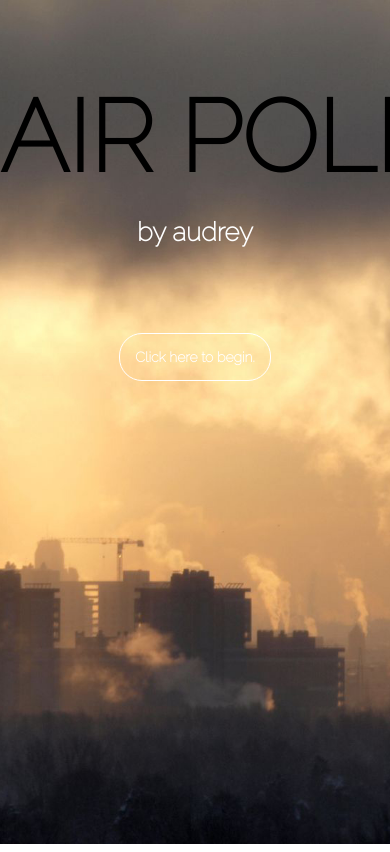
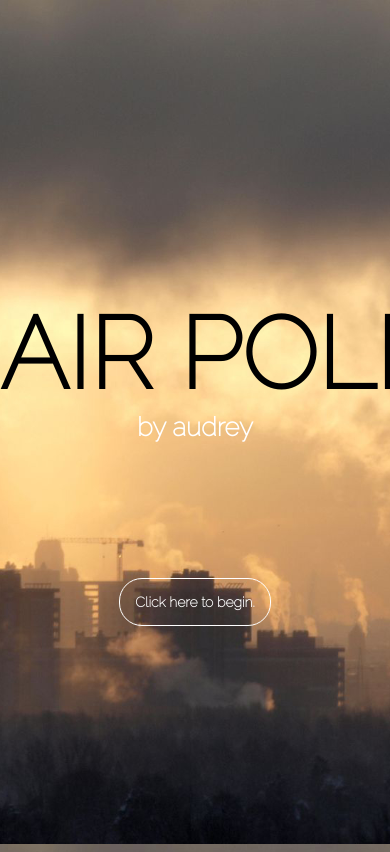
Before and after one commit to adrielobongalon/shasta-projects, a plain HTML site: page air-pollution/index.html in a window 390 px wide. Drawn offline with Linux system fonts and the light colour scheme.

Commit message:
index page works for mobile

```diff
--- a/air-pollution/index.html
+++ b/air-pollution/index.html
@@ -19,7 +19,9 @@
 <html lang="en">
     <head>
         <meta charset="utf-8">
+
         <title>Air Pollution</title>
+
         <link rel="stylesheet" type="text/css" href="style-index.css">
         <link href="https://fonts.googleapis.com/css?family=Raleway:100" rel="stylesheet" type="text/css">
 
@@ -45,10 +47,13 @@
         <meta name="theme-color" content="#eadc97">
     </head>
     <body>
-        <h1 id="air-pollution">AIR POLLUTION</h1>
-        <h2 id="by-audrey">by audrey</h2>
-
-        <!-- the div is for the animation -->
-        <div id="button"><a href="overview.html">Click here to begin.</a></div>
+        <div class="title">
+            <h1 id="air-pollution">AIR POLLUTION</h1>
+            <h2 id="by-audrey">by audrey</h2>
+        </div>
+        <div class="button-div">
+            <!-- the button div is for the animation -->
+            <div id="button"><a href="overview.html">Click here to begin.</a></div>
+        </div>
     </body>
 </html>
--- a/air-pollution/style-index.css
+++ b/air-pollution/style-index.css
@@ -27,14 +27,16 @@ root {
 
 
 html {
-    background: url("clouds-polluted-city.jpg") no-repeat center center fixed;
+    background: url("clouds-polluted-city.jpg") no-repeat right center fixed;
     -webkit-background-size: cover;
     -moz-background-size: cover;
     -o-background-size: cover;
     background-size: cover;
+    min-height: 101%;
     margin: 0;
     padding: 0;
     overflow-x: hidden;
+    overflow-y: hidden;
 }
 
 
@@ -54,7 +56,7 @@ body {
     color: #000000;
     font-size: 100px;
     text-align: center;
-    margin: 20% 0 0;
+    margin: 0;
     padding: 0;
     white-space: nowrap;
     overflow: hidden;
@@ -69,14 +71,16 @@ body {
     font-size: 26px;
     color: #ffffff;
     text-align: center;
+    margin: 0;
+    padding: 0;
 }
 
 
 
 
 #button {
-    margin-top: 100px;
     text-align: center;
+
     -webkit-transition: all 0.5s ease;
     -moz-transition: all 0.5s ease;
     -ms-transition: all 0.5s ease;
@@ -122,12 +126,42 @@ body {
 
 
 
-/*#air-pollution::selection, #air-pollution::-moz-selection,*/
-/*h1::selection, h1::-moz-selection, i::selection, i::-moz-selection, b::selection , b::-moz-selection, p.main-text a::selection, p.main-text a::-moz-selection, li::selection,*/
-/*li::-moz-selection, br::selection, br::-moz-selection, span::selection, span::-moz-selection {*/
-/*    background: #c2b15f;*/
-/*}*/
-
 #air-pollution::selection, #by-audrey::selection, a::selection {
     background: #eadc97;
+    background: rgba(234, 220, 151, 0.5);
 }
+/* firefox is sooooo outdated. you have to manually enter each one. you cant list them or they'll glitch */
+#air-pollution::-moz-selection {
+    background: #eadc97;
+    background: rgba(234, 220, 151, 0.5);
+}
+#by-audrey::-moz-selection {
+    background: #eadc97;
+    background: rgba(234, 220, 151, 0.5);
+}
+a::-moz-selection {
+    background: #eadc97;
+    background: rgba(234, 220, 151, 0.5);
+}
+
+
+
+
+.title {
+    /*border-top: 1px solid green;*/
+    /*border-bottom: 1px dashed green;*/
+    /*flex: 0 1 auto;*/
+    width: 100%;
+    min-height: 33vh;
+    position: absolute;
+    top: 35vh;
+}
+
+
+
+
+.button-div {
+    width: 100%;
+    position: absolute;
+    top: 70vh;
+}
```
